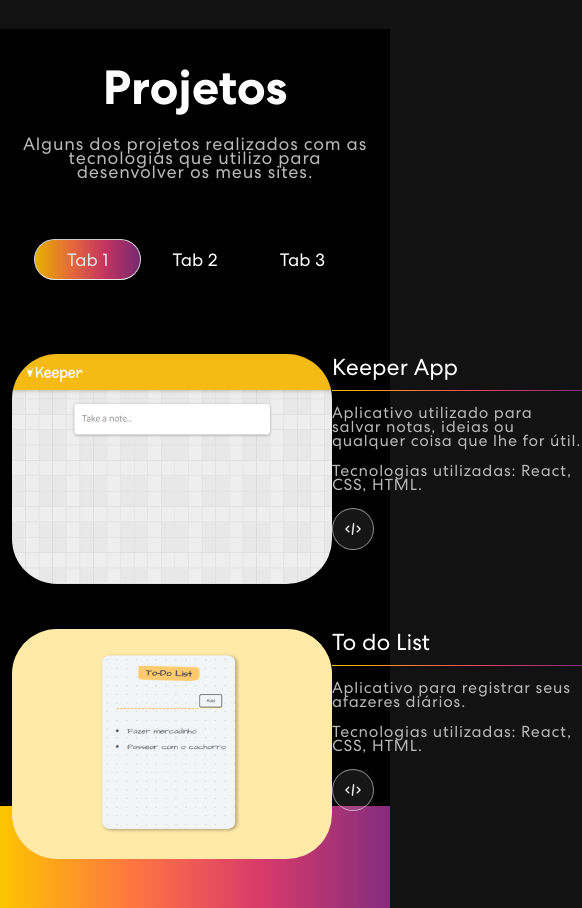
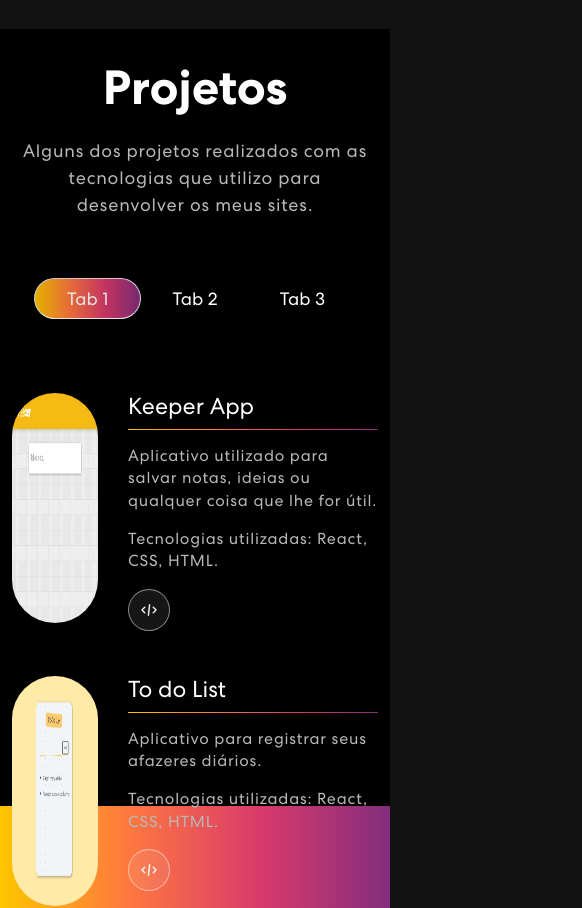
Before and after one commit to danielcdeda/my-portfolio, a React (Create React App) app: page / in a window 390 px wide. Shown: the part 1760-2668 px from the top of the page, 582 px wide, since content can reach past the window. Built offline with nearby package versions, Linux system fonts and the light colour scheme.

Commit message:
responsividade projetos

```diff
--- a/src/components/Projects/projects.css
+++ b/src/components/Projects/projects.css
@@ -28,7 +28,7 @@
    font-family: 'Centra';
    font-size: 18px;
    letter-spacing: 0.8px;
-   line-height: 14px;
+   line-height: 1.5em;
 }
 
 .tabs {
@@ -66,7 +66,7 @@
     margin-top: 75px;
     margin-bottom: 45px;
     display: flex;
-    flex: wrap;
+    flex: wrap  ;
 }
 
 .container-projeto2 {
@@ -89,11 +89,11 @@
     color: white;
     text-align: left;
     float: right;
+    margin-left: 30px;
 }
 
 .imagem2 {
     flex: 1;
-    max-width: 100%;
 }
 
 .texto2 {
@@ -160,5 +160,13 @@
    font-family: 'Centra';
    font-size: 16px;
    letter-spacing: 0.8px;
-   line-height: 14px;
+   line-height: 1.4em;
 }
+
+
+
+@media (max-width: 767px) {
+    .imagensProj{
+        width: 100%;
+    }
+}
--- a/src/components/Skills/skills.css
+++ b/src/components/Skills/skills.css
@@ -29,7 +29,6 @@ p {
    font-family: 'Centra';
    font-size: 18px;
    letter-spacing: 0.8px;
-   line-height: 14px;
     line-height: 1.5em;
 }
 
```
